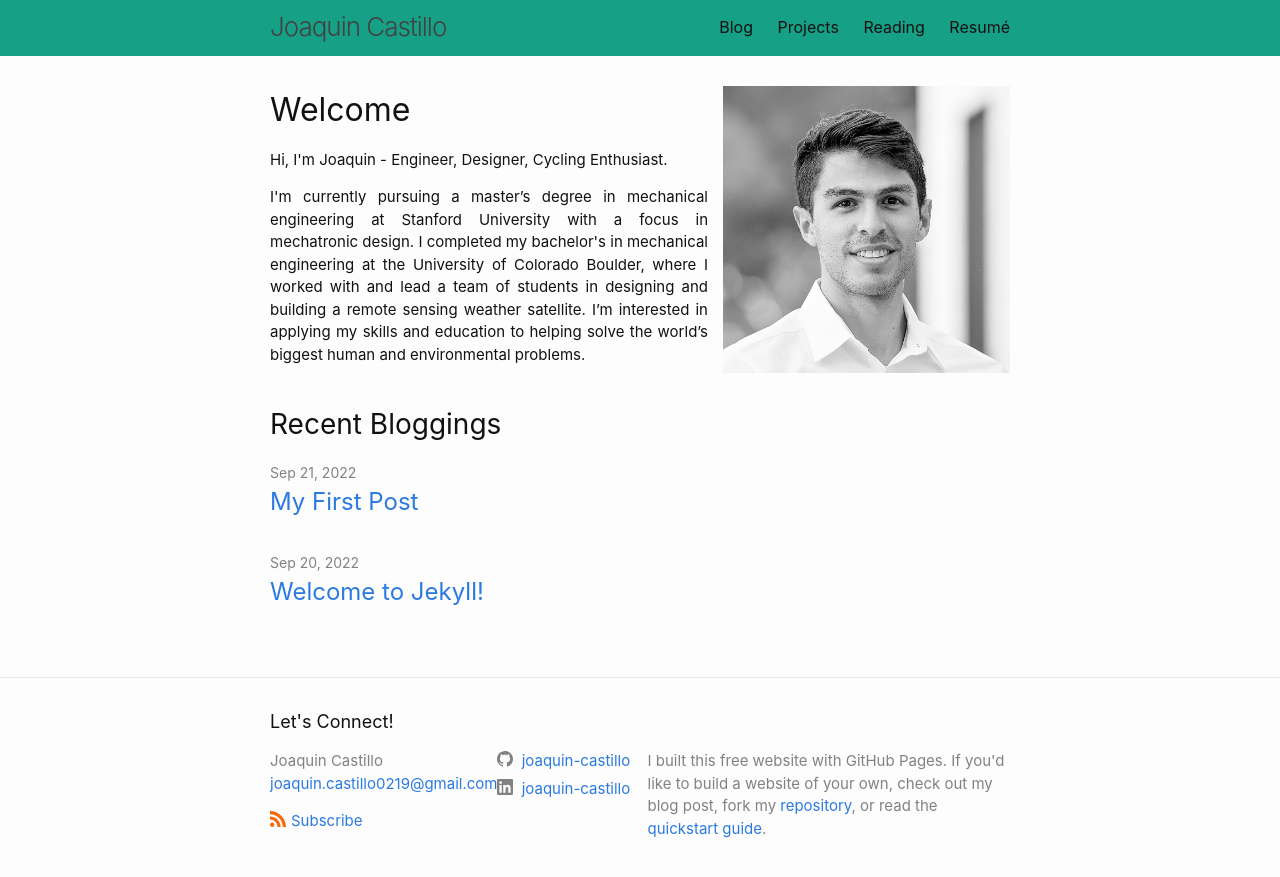
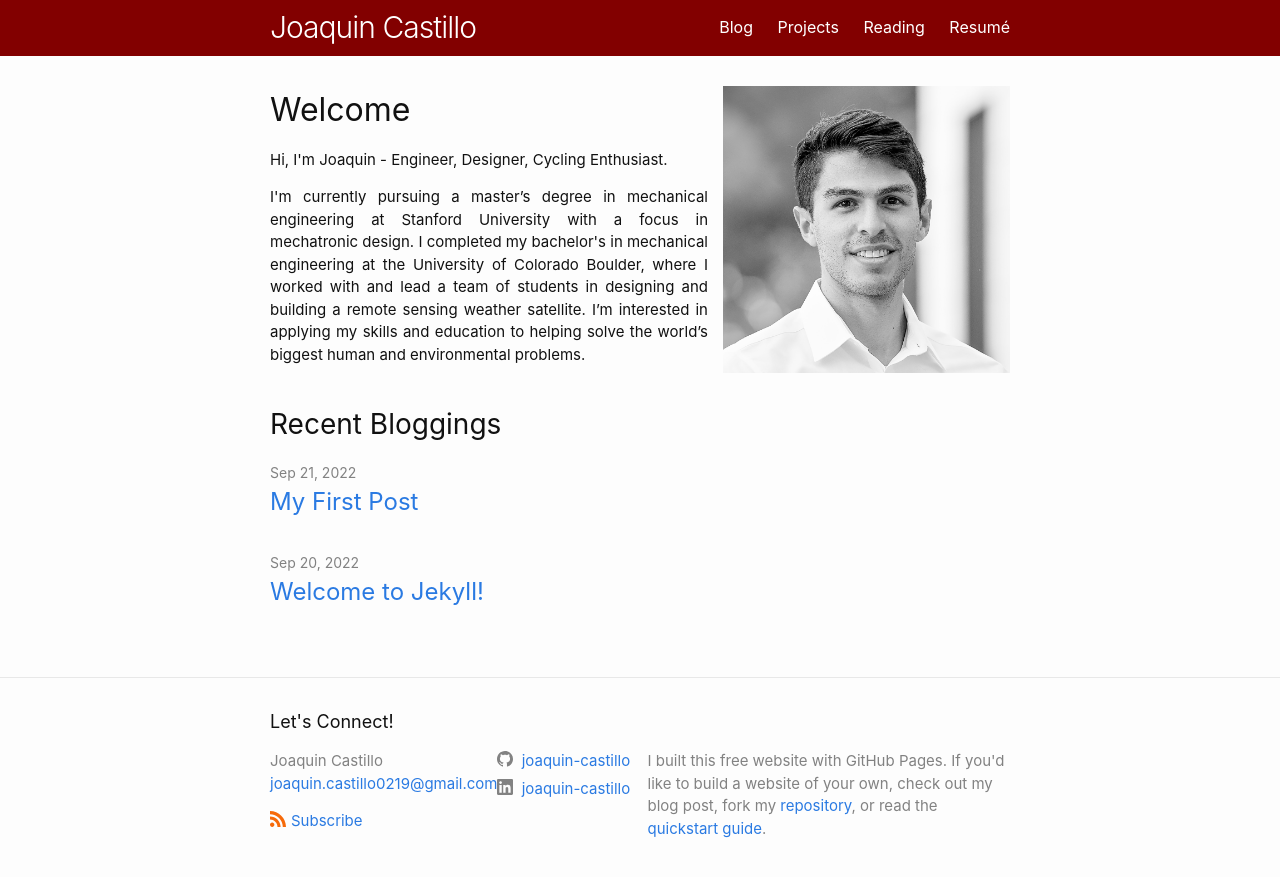
Before and after one commit to joaquin-castillo/joaquin-castillo.github.io, a Jekyll site: the page built from index.md, in a window 1280 px wide. Shown: the top 877 px of the page. Built offline with Jekyll 4.4.1, drawn with Linux system fonts in a browser that asks for light colours.

Commit message:
Update header to Stanford colors

```diff
--- a/_config.yml
+++ b/_config.yml
@@ -19,6 +19,7 @@
 # in the templates via {{ site.myvariable }}.
 
 title: Joaquin Castillo
+author: Joaquin Castillo
 email: joaquin.castillo0219@gmail.com
 # this description is being ignored in my implementation because I don't know how to pass html hyperlinks thru yaml
 description: >- # this means to ignore newlines until "baseurl:"
--- a/_sass/minima/_layout.scss
+++ b/_sass/minima/_layout.scss
@@ -5,14 +5,16 @@
   // border-top: 5px solid $grey-color-dark;
   // border-bottom: 1px solid $grey-color-light;
   min-height: $spacing-unit * 1.865;
-  background: #16A085;
+  // background-color: #16A085;
+  background-color: #820000;
+
 
   // Positioning context for the mobile navigation icon
   position: relative;
 }
 
 .site-title {
-  @include relative-font-size(1.625);
+  @include relative-font-size(1.875); // was 1.625
   font-weight: 300;
   line-height: $base-line-height * $base-font-size * 2.25;
   letter-spacing: -1px;
@@ -21,7 +23,8 @@
 
   &,
   &:visited {
-    color: $grey-color-dark;
+    // color: $grey-color-dark;
+    color: #ffffff;
   }
 }
 
@@ -38,7 +41,8 @@
   }
 
   .page-link {
-    color: $text-color;
+    // color: $text-color;
+    color: #ffffff;
     line-height: $base-line-height;
 
     // Gaps between nav items, but not on the last one
```
Also changed, not shown: _includes/footer.html (+0 -17 lines).
